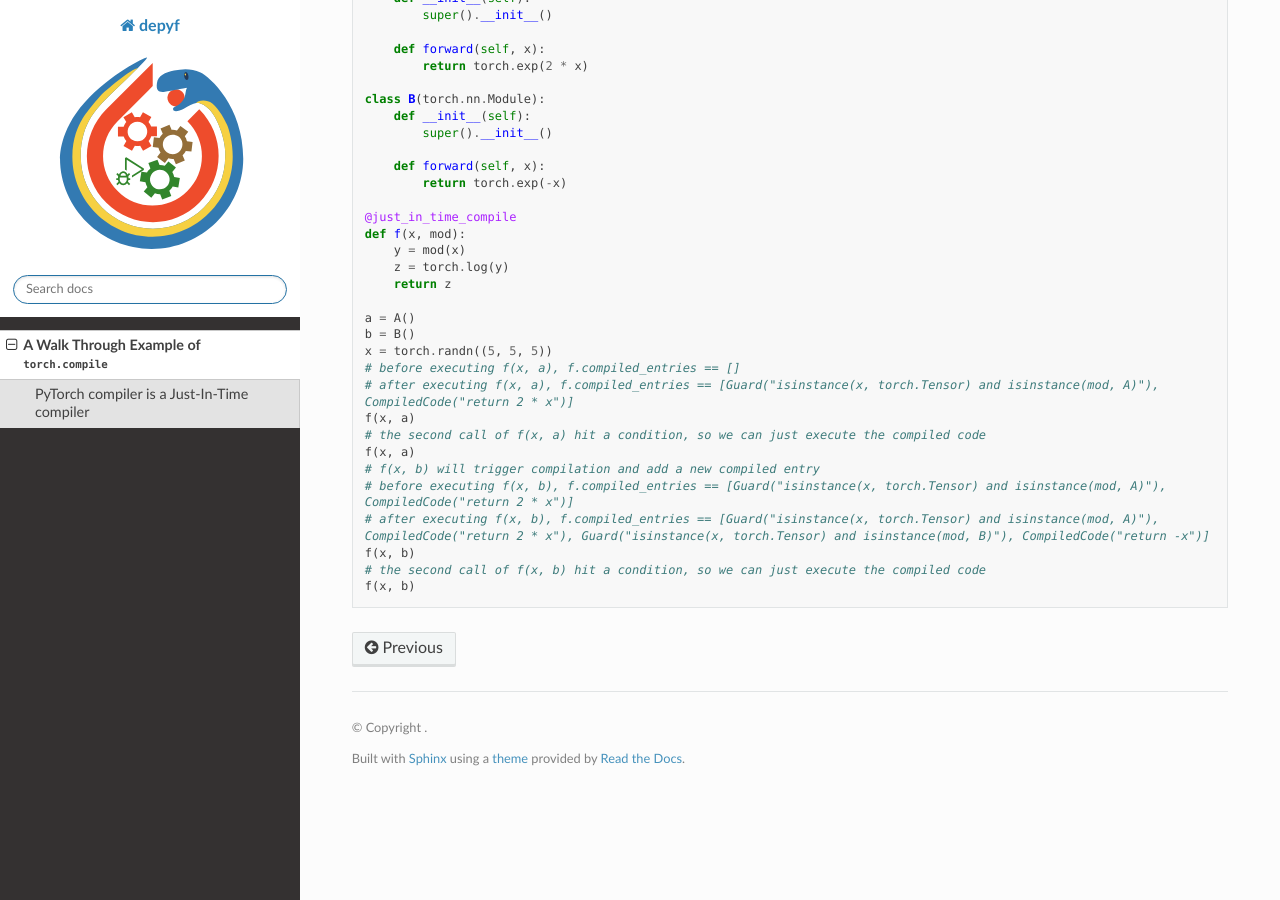
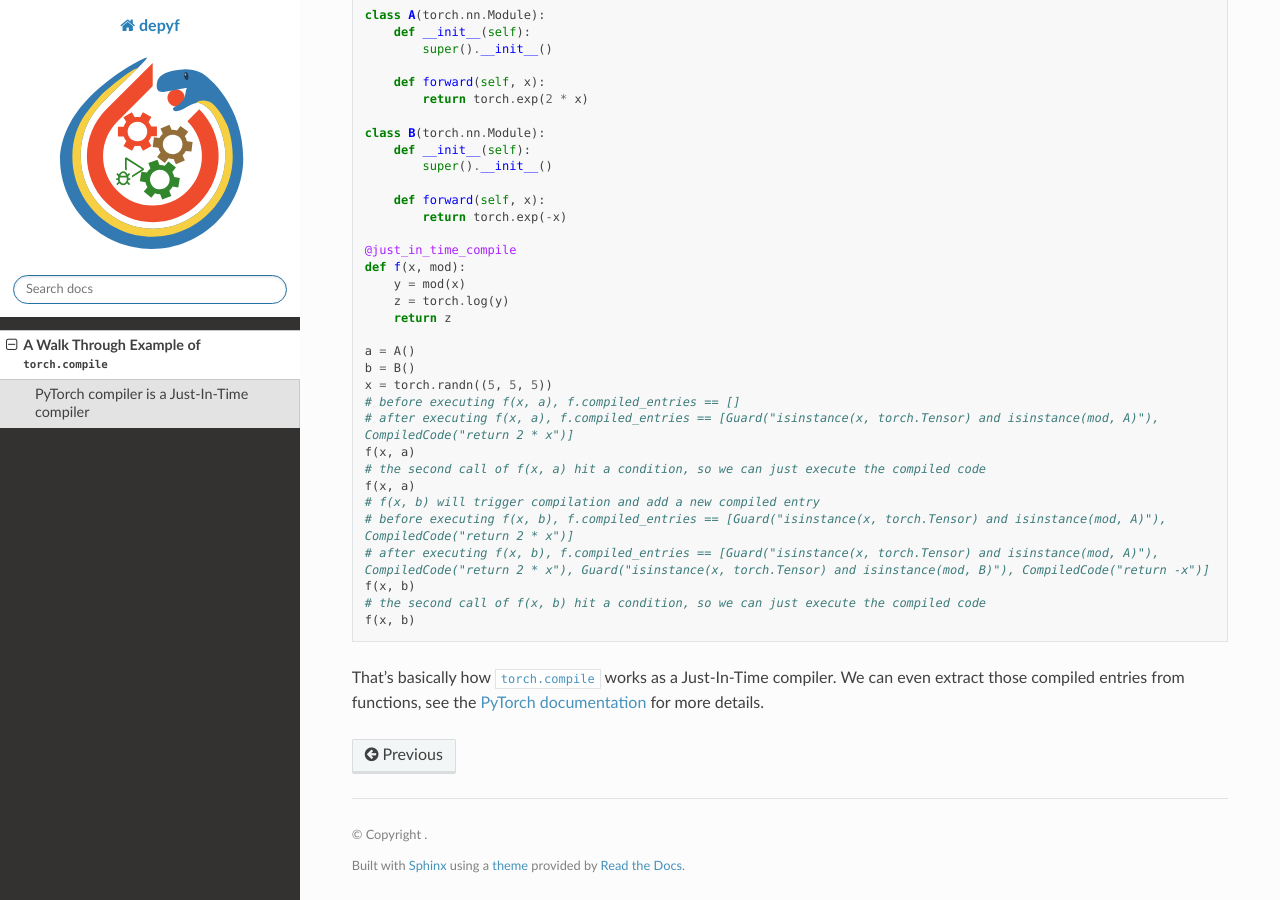
Before and after one commit to thuml/depyf, a Sphinx documentation site: the page built from docs/walk_through.rst, in a window 1280 px wide and 900 px high, scrolled down 2625 px. Built offline with Sphinx 7.4.7 and the Read the Docs theme 2.0.0, drawn with Linux system fonts in a browser that asks for light colours; some of the changed lines change nothing that is shown; some of the changed text lies outside the part shown.

Commit message:
writing doc

```diff
--- a/docs/walk_through.rst
+++ b/docs/walk_through.rst
@@ -8,14 +8,16 @@
     import torch
 
     @torch.compile
-    def modified_sigmoid(x, y):
+    def modified_sigmoid(inputs):
+        x = inputs["x"]
+        y = inputs["y"]
         x = 1.0 / (torch.exp(-x) + 5)
         if x.mean() > 0.5:
             x = x / 1.1
         return x * y
 
-    shape_10_inputs = torch.randn(10, requires_grad=True), torch.randn(10, requires_grad=True)
-    shape_8_inputs = torch.randn(8, requires_grad=True), torch.randn(8, requires_grad=True)
+    shape_10_inputs = {"x": torch.randn(10, requires_grad=True), "y": torch.randn(10, requires_grad=True)}
+    shape_8_inputs = {"x": torch.randn(8, requires_grad=True), "y": torch.randn(8, requires_grad=True)}
     # warmup
     for i in range(100):
         output = modified_sigmoid(*shape_10_inputs)
@@ -151,3 +153,5 @@
     f(x, b)
     # the second call of f(x, b) hit a condition, so we can just execute the compiled code
     f(x, b)
+
+That's basically how ``torch.compile`` works as a Just-In-Time compiler. We can even extract those compiled entries from functions, see the `PyTorch documentation <https://pytorch.org/docs/main/torch.compiler_deepdive.html#how-to-inspect-artifacts-generated-by-torchdynamo>`_ for more details.
```
